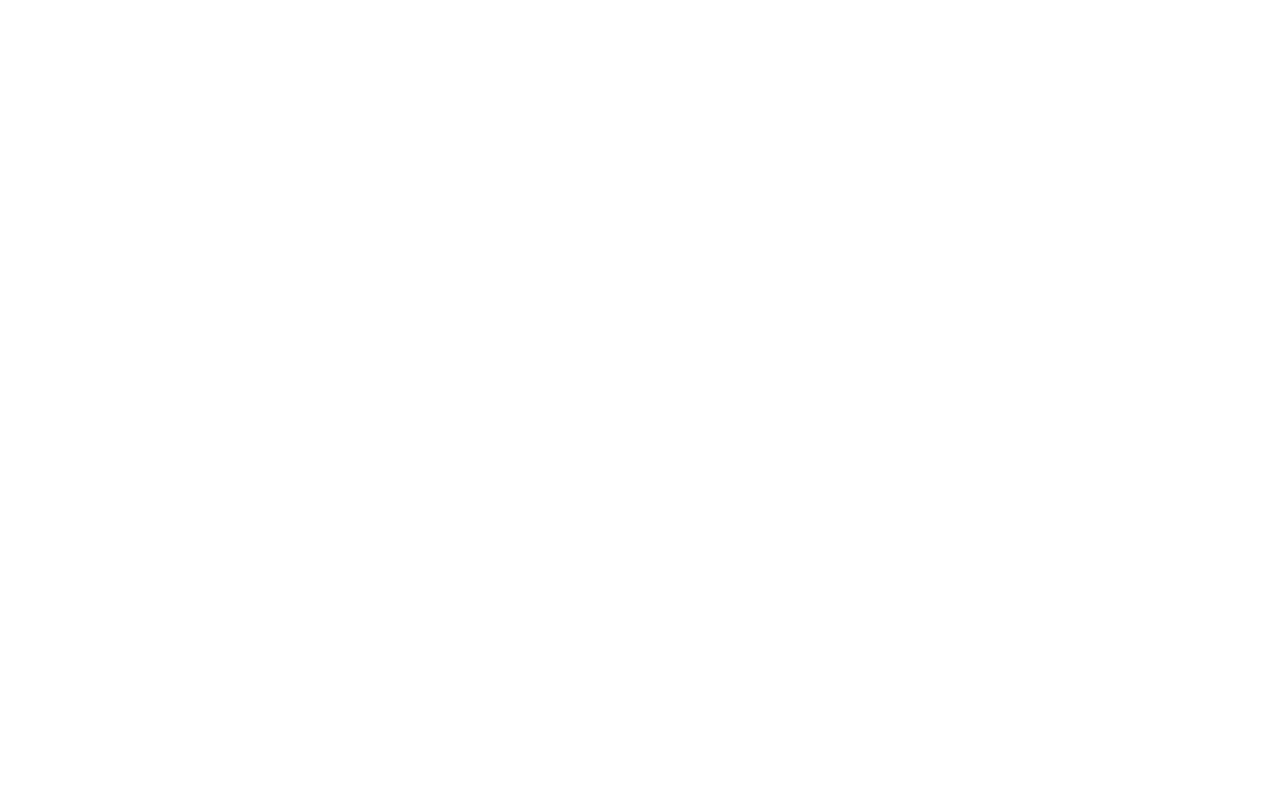
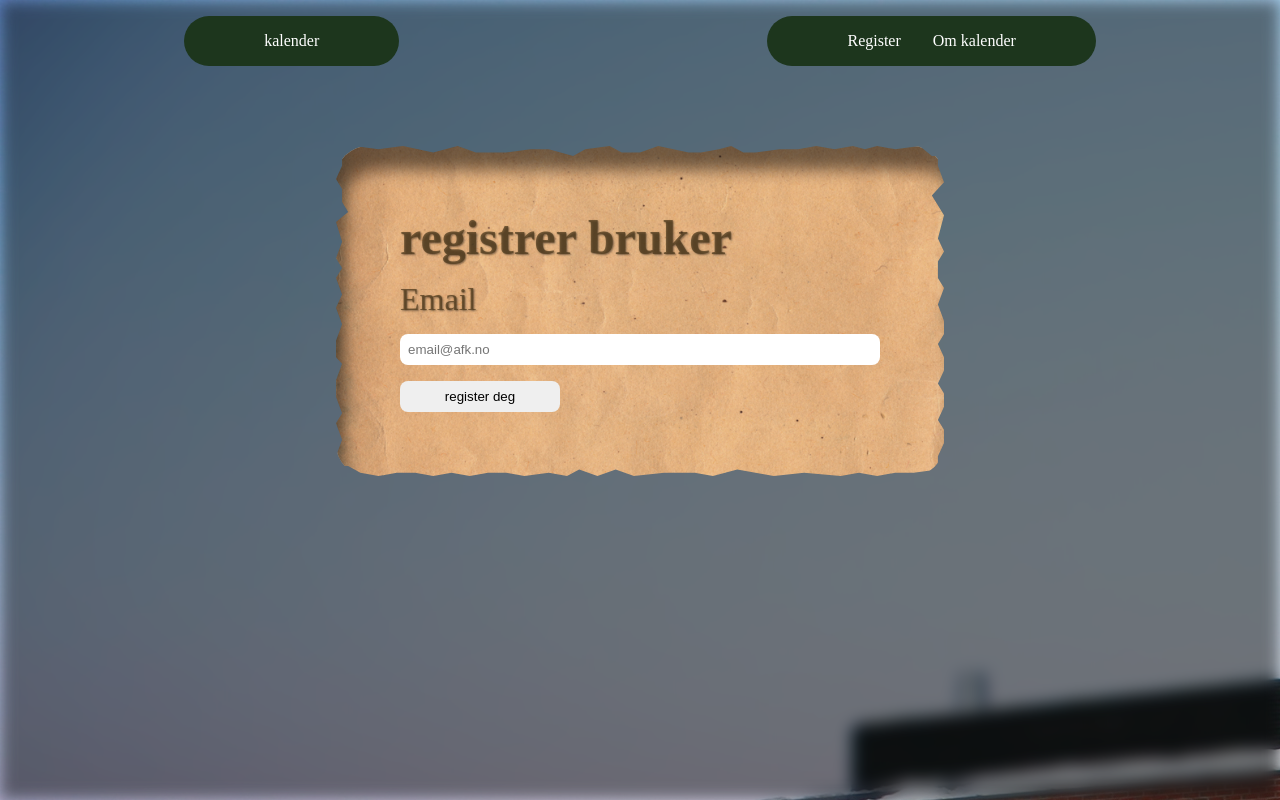
Before and after one commit to Hoppsann/Julekalender, a Node server app: page /register in a window 1280 px wide. Before the commit the page is empty. Run offline with Node 20, Linux system fonts and the light colour scheme; some libraries are stand-ins or nearby versions.

Commit message:
added styling to register and added inout and buttons and such

```diff
--- a/public/main.css
+++ b/public/main.css
@@ -9,13 +9,19 @@ body {
 }
 
 .wrapper2 {
+  height: fit-content;
   backdrop-filter: blur(0.5rem) brightness(0.5);
+  display: flex;
+  flex-direction: column;
+  min-height: 100vh;
 }
 
 .wrapper {
   display: flex;
   justify-content: center;
 }
+
+/* kalender */
 
 .kalender {
   /* background-color: rgb(255, 63, 63); */
@@ -51,6 +57,7 @@ body {
   box-shadow:
     0 2px 4px rgba(0, 0, 0, 0.25),
     inset 0 0 4px rgba(0, 0, 0, 0.4);
+
 }
 
 .luke:hover {
@@ -92,7 +99,8 @@ body {
   grid-row: span 2;
 }
 
-.luke.aktiv {
+.luke.aktiv,
+form {
   background-image: url(./img/paper.jpg);
   background-size: cover;
   background-position: center;
@@ -103,6 +111,7 @@ body {
   color: rgba(75, 56, 26, 0.717);
   text-shadow: 1px 1px 2px rgba(0, 0, 0, 0.457);
   background-blend-mode: normal;
+
 }
 
 .luke.idag {
@@ -117,7 +126,7 @@ body {
   cursor: pointer;
 }
 
-
+/* nav */
 
 nav {
   display: flex;
@@ -150,3 +159,47 @@ li a {
   color: white;
   text-decoration: none;
 }
+
+
+/* form */
+
+#register {
+  display: flex;
+  justify-content: center;
+  align-items: center;
+}
+
+form {
+  display: flex;
+  flex-direction: column;
+  background-color: var(--mainCol);
+
+  width: 30rem;
+  gap: 1rem;
+  padding: 4rem;
+  border-radius: 2rem;
+  margin: 4rem;
+  height: fit-content;
+}
+
+form h1 {
+  font-size: 3rem;
+  margin: 0;
+}
+
+form label {
+  font-size: 2rem;
+}
+
+form input {
+  padding: 0.5rem;
+  border-radius: 0.5rem;
+  border: none;
+}
+
+form button {
+  width: 10rem;
+  border-radius: 0.5rem;
+  padding: 0.5rem;
+  border: none;
+}
--- a/views/partials/nav.ejs
+++ b/views/partials/nav.ejs
@@ -1,6 +1,6 @@
 <nav>
     <ol id="navLeft">
-        <li>Kalender</li>
+        <li><a href="/">kalender</a></li>
     </ol>
     <ol id="navRight">
         <li><a href="/register">Register</a></li>
--- a/views/register.ejs
+++ b/views/register.ejs
@@ -0,0 +1,20 @@
+<%- include("./partials/head") %>
+<body>
+    <div class="wrapper2">
+        <%- include("./partials/nav") %>
+        <div id="register">
+
+            <form action="register">
+                <h1>registrer bruker</h1>
+                <label for="email">Email</label>
+                <input type="email"
+                id="email"
+                placeholder="email@afk.no"
+                name="email"
+                pattern=".+@afk.no">
+                <button>register deg</button>
+            </form>
+        </div>
+    </div>
+</body>
+</html>
```
